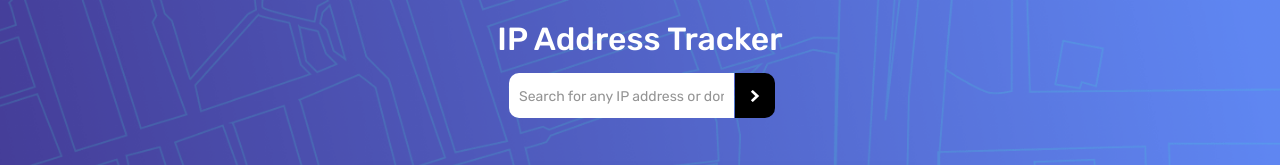
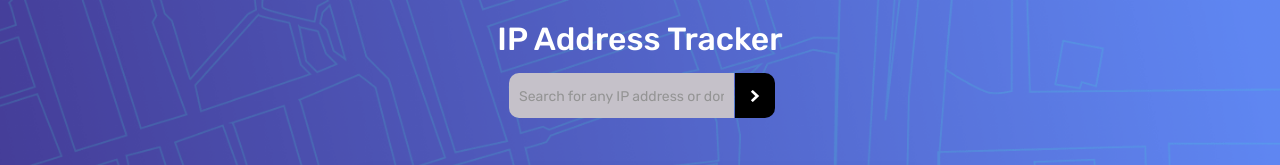
Before and after one commit to jas-michele/IP-Address-Trcking, a plain HTML site: page index.html in a window 1280 px wide. In both pictures the pointer is over the input "Search for any IP address or domain". Shown: the top 165 px of the page. Drawn offline with nearby package versions, Linux system fonts and the light colour scheme; no server answers; a web font is replaced by a local one.

Commit message:
Added hover to input

```diff
--- a/styles.css
+++ b/styles.css
@@ -72,6 +72,10 @@ input {
 input::placeholder {
     color: hsl(0, 0%, 58%);
     font-size: 14px;
+}
+
+input:hover {
+    background: rgb(197, 193, 201);
 }
 
 .search-btn {
```
